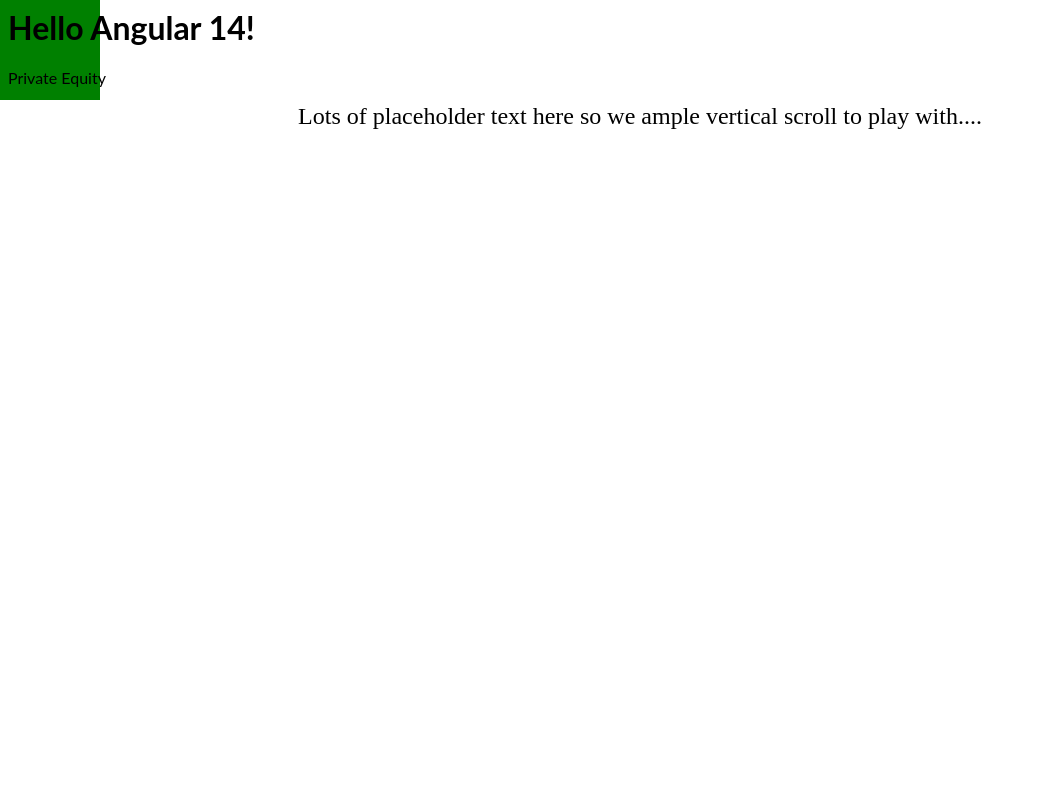
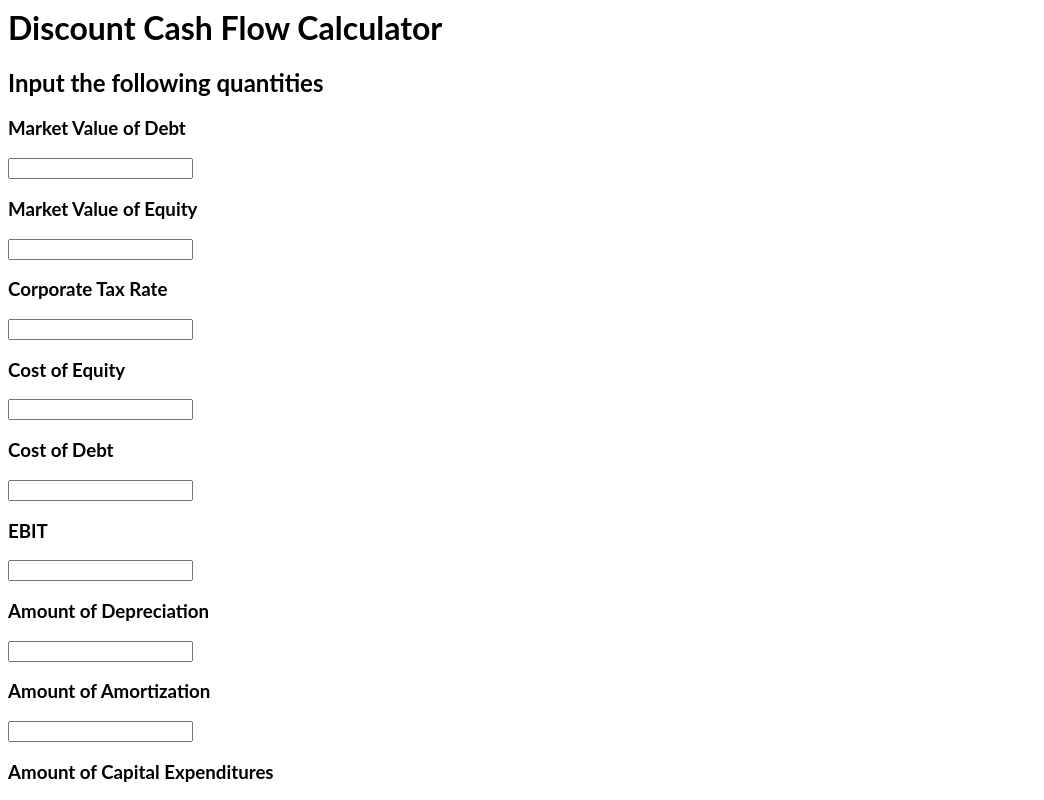
Before and after one commit to kgandikota459/angular-ivy-bjckrp, an Angular app: page / in a window 1280 px wide. Shown: the top 800 px of the page, without its empty margins (0-1044 px from the left). Built offline with nearby package versions, Linux system fonts and the light colour scheme.

Commit message:
4 files modified, 1 deleted

```diff
--- a/src/app/app.component.css
+++ b/src/app/app.component.css
@@ -1,4 +1,4 @@
-p {
+p,h1,h2,h3 {
   font-family: Lato;
 }
 #content{
--- a/src/app/app.component.html
+++ b/src/app/app.component.html
@@ -1,14 +1,15 @@
-<hello name="{{ name }}"></hello>
-<p>
-  Private Equity
-</p>
-<div id="container">
-  <div id="content">
-    <div style="width: 80%; margin-left: auto; margin-right: auto;">
-      Lots of placeholder text here so we ample vertical scroll to play with....
-    </div>
-  </div>
-</div>
-
-<!-- our parallax stuff -->
-<div appParallax [ratio]="-0.2" id="square"></div>
+<h1> Discount Cash Flow Calculator</h1>
+<h2>Input the following quantities</h2>
+<h3>Market Value of Debt</h3><input type="number" name="mvd" [(ngModel)]="mvd">
+<h3>Market Value of Equity</h3><input type="number" name="mve" [(ngModel)]="mve">
+<h3>Corporate Tax Rate</h3><input type="number" name="ctr" [(ngModel)]="ctr">
+<h3>Cost of Equity</h3><input type="number" name="ce" [(ngModel)]="ce">
+<h3>Cost of Debt</h3><input type="number" name="cd" [(ngModel)]="cd">
+<h3>EBIT</h3><input type="number" name="ebit" [(ngModel)]="ebit">
+<h3>Amount of Depreciation</h3><input type="number" name="amd" [(ngModel)]="amd">
+<h3>Amount of Amortization</h3><input type="number" name="ama" [(ngModel)]="ama">
+<h3>Amount of Capital Expenditures</h3><input type="number" name="capEx" [(ngModel)]="capEx">
+<h3>EBITDA Multiple</h3><input type="number" name="ebitda" [(ngModel)]="ebitda">
+<br><br><button (click)="dcfCalc()">SUBMIT</button>
+<br><br><h2>Your Final Valuation for this company is: {{finalValue}}</h2>
+<br><h3>BREAKDOWN: &nbsp;&nbsp;&nbsp; Year 1: {{y1}} &nbsp;&nbsp;&nbsp; Year 2: {{y2}} &nbsp;&nbsp;&nbsp; Year 3: {{y3}} &nbsp;&nbsp;&nbsp; Year 4: {{y4}} &nbsp;&nbsp;&nbsp; Year 5: {{y5}} &nbsp;&nbsp;&nbsp;</h3>
--- a/src/app/app.component.ts
+++ b/src/app/app.component.ts
@@ -5,6 +5,38 @@ import { Component, VERSION } from '@angular/core';
   templateUrl: './app.component.html',
   styleUrls: [ './app.component.css' ]
 })
+
 export class AppComponent  {
+
+  public mvd:number;
+  public mve:number;
+  public ctr:number;
+  public ce:number;
+  public cd:number;
+  public ebit:number;
+  public amd:number;
+  public ama:number;
+  public capEx:number;
+  public ebitda:number;
+  public wacc:number;
+  public cashFlow:number;
+  public y1:number;
+  public y2:number;
+  public y3:number;
+  public y4:number;
+  public y5:number;
+  public finalValue:number;
+
+  dcfCalc(){
+    this.wacc=((this.mvd/(this.mve+this.mvd)*this.cd*(1-this.ctr))+(this.mve/(this.mve+this.mvd)*this.ce));
+    this.cashFlow=(this.ebit*(1-this.ctr))+this.amd+this.ama-this.capEx;
+    this.y1=this.cashFlow/(1+this.wacc);
+    this.y2=this.cashFlow/((1+this.wacc)*(1+this.wacc));
+    this.y3=this.cashFlow/((1+this.wacc)*(1+this.wacc)*(1+this.wacc));
+    this.y4=this.cashFlow/((1+this.wacc)*(1+this.wacc)*(1+this.wacc)*(1+this.wacc));
+    this.y5=(this.cashFlow*this.ebitda)/((1+this.wacc)*(1+this.wacc)*(1+this.wacc)*(1+this.wacc)*(1+this.wacc));
+    this.finalValue=(this.y1)+(this.y2)+(this.y3)+(this.y4)+(this.y5);
+  }
+
   name = 'Angular ' + VERSION.major;
 }
--- a/src/app/app.module.ts
+++ b/src/app/app.module.ts
@@ -4,11 +4,10 @@ import { FormsModule } from '@angular/forms';
 
 import { AppComponent } from './app.component';
 import { HelloComponent } from './hello.component';
-import { ParallaxDirective } from './parallax.directive';
 
 @NgModule({
   imports:      [ BrowserModule, FormsModule ],
-  declarations: [ AppComponent, HelloComponent, ParallaxDirective ],
+  declarations: [ AppComponent, HelloComponent, ],
   bootstrap:    [ AppComponent ]
 })
 export class AppModule { }
--- a/src/app/parallax.directive.ts
+++ /dev/null
@@ -1,20 +0,0 @@
-import { Directive, Input, ElementRef, HostListener } from '@angular/core';
-
-@Directive({
-  selector: '[appParallax]'
-})
-export class ParallaxDirective {
-
-  @Input('ratio') parallaxRatio : number = 1
-  initialTop : number = 0
-
-  constructor(private eleRef : ElementRef) {
-    this.initialTop = this.eleRef.nativeElement.getBoundingClientRect().top
-  }
-
-  @HostListener("window:scroll", ["$event"])
-  onWindowScroll(event){
-    this.eleRef.nativeElement.style.top = (this.initialTop - (window.scrollY * this.parallaxRatio)) + 'px'
-  }
-
-}
```
